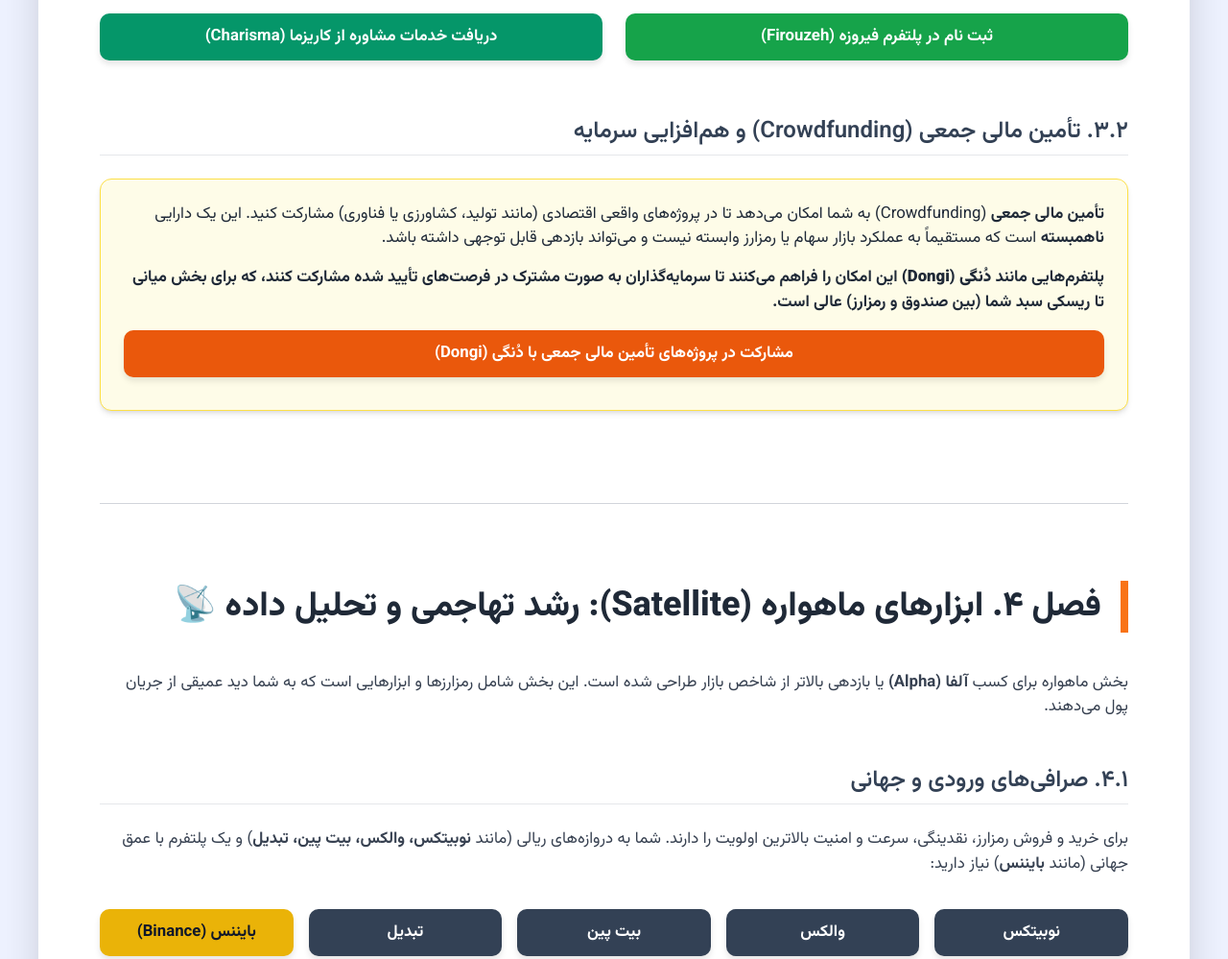
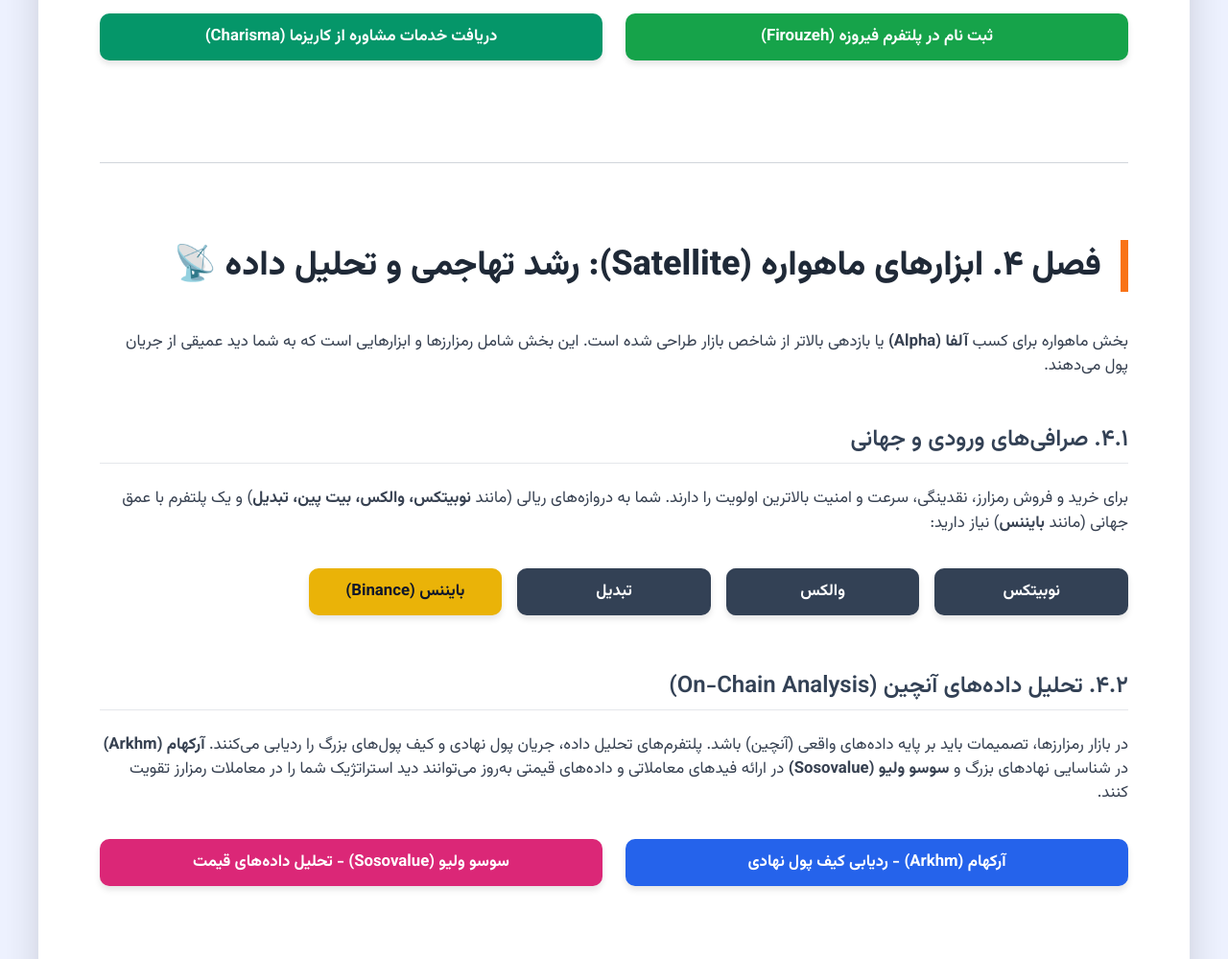
Before and after one commit to paymon1/portfolio, a plain HTML site: page index.html in a window 1280 px wide. Shown: the part 2960-3959 px from the top of the page at 96% size. Drawn offline with nearby package versions, Linux system fonts and the light colour scheme.

Commit message:
Update index.html

```diff
--- a/index.html
+++ b/index.html
@@ -273,18 +273,7 @@
                 <a href="https://axon.charisma.ir/l?mRef=10h6a3" target="_blank" rel="nofollow noopener" class="tool-link bg-emerald-600 text-white hover:bg-emerald-700">دریافت خدمات مشاوره از کاریزما (Charisma)</a>
             </div>
 
-            <h3 class="text-2xl font-semibold text-slate-700 mt-12 mb-6 border-b pb-2">
-                ۳.۲. تأمین مالی جمعی (Crowdfunding) و هم‌افزایی سرمایه
-            </h3>
-            <div class="bg-yellow-50 p-6 rounded-xl border border-yellow-300 shadow-md">
-                <p class="text-gray-800 mb-4">
-                    <b>تأمین مالی جمعی</b> (Crowdfunding) به شما امکان می‌دهد تا در پروژه‌های واقعی اقتصادی (مانند تولید، کشاورزی یا فناوری) مشارکت کنید. این یک دارایی <b>ناهمبسته</b> است که مستقیماً به عملکرد بازار سهام یا رمزارز وابسته نیست و می‌تواند بازدهی قابل توجهی داشته باشد.
-                </p>
-                <p class="text-gray-800 mb-4 font-bold">
-                    پلتفرم‌هایی مانند <b>دُنگی (Dongi)</b> این امکان را فراهم می‌کنند تا سرمایه‌گذاران به صورت مشترک در فرصت‌های تأیید شده مشارکت کنند، که برای بخش میانی تا ریسکی سبد شما (بین صندوق و رمزارز) عالی است.
-                </p>
-                <a href="https://dongi.ir/user/nlogin/?ref=Xu1HY" target="_blank" rel="nofollow noopener" class="tool-link bg-orange-600 text-white hover:bg-orange-700">مشارکت در پروژه‌های تأمین مالی جمعی با دُنگی (Dongi)</a>
-            </div>
+
         </section>
 
         <div class="h-px bg-gray-300 my-20"></div>
@@ -305,7 +294,6 @@
             <div class="grid grid-cols-2 md:grid-cols-5 gap-4 mt-6">
                 <a href="https://nobitex.ir/signup/?refcode=2817185" target="_blank" rel="nofollow noopener" class="tool-link bg-slate-700 text-white hover:bg-slate-800">نوبیتکس</a>
                 <a href="https://wallex.ir/signup?ref=zc3hbde" target="_blank" rel="nofollow noopener" class="tool-link bg-slate-700 text-white hover:bg-slate-800">والکس</a>
-                <a href="https://bitpin.ir/signup/?refcode=z4ylqbfjht" target="_blank" rel="nofollow noopener" class="tool-link bg-slate-700 text-white hover:bg-slate-800">بیت پین</a>
                 <a href="https://tabdeal.org/?ref=2imfj5" target="_blank" rel="nofollow noopener" class="tool-link bg-slate-700 text-white hover:bg-slate-800">تبدیل</a>
                 <a href="https://www.binance.com/en/register?ref=40743169" target="_blank" rel="nofollow noopener" class="tool-link bg-yellow-500 text-slate-900 hover:bg-yellow-600">بایننس (Binance)</a>
             </div>
```
